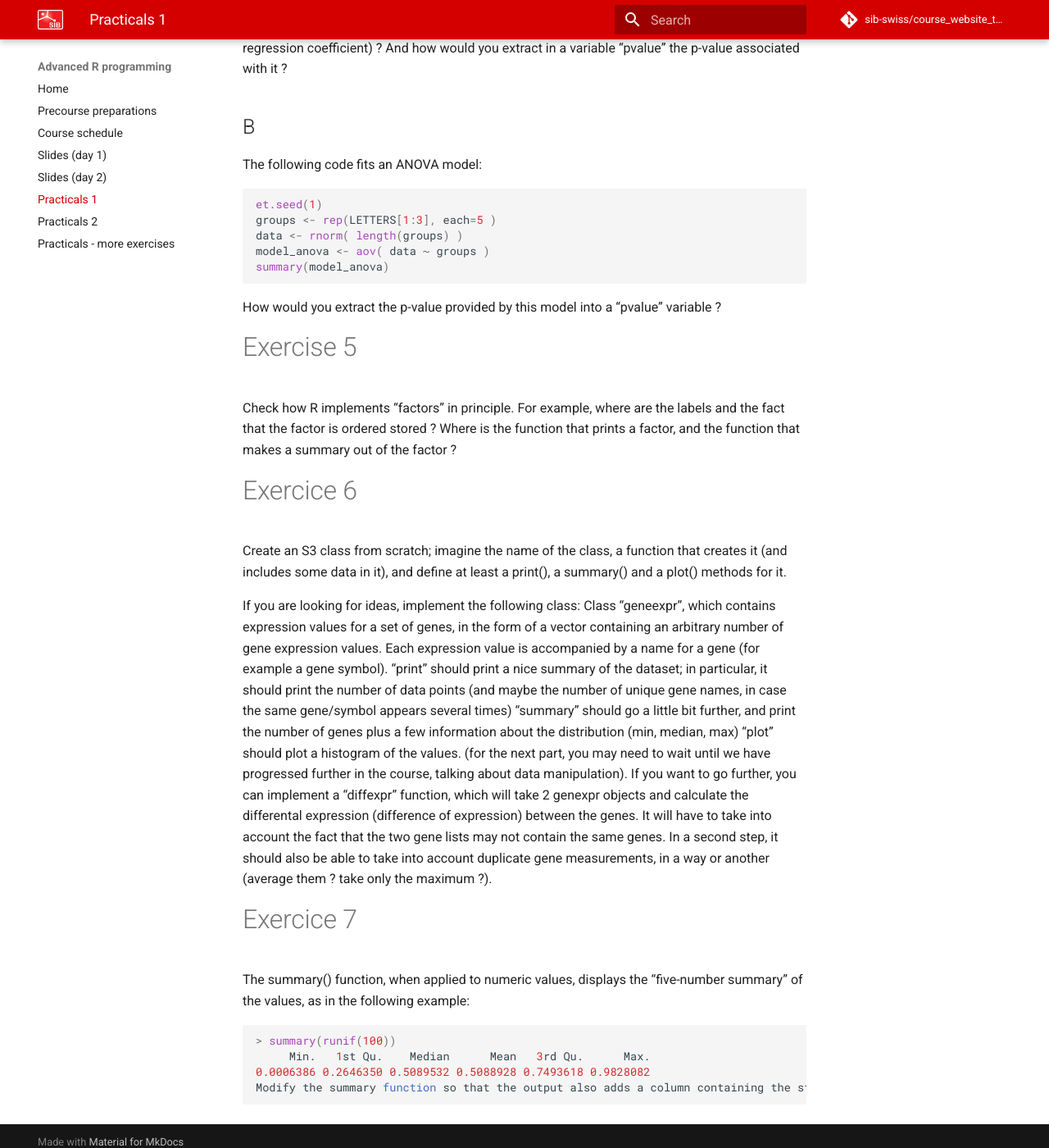
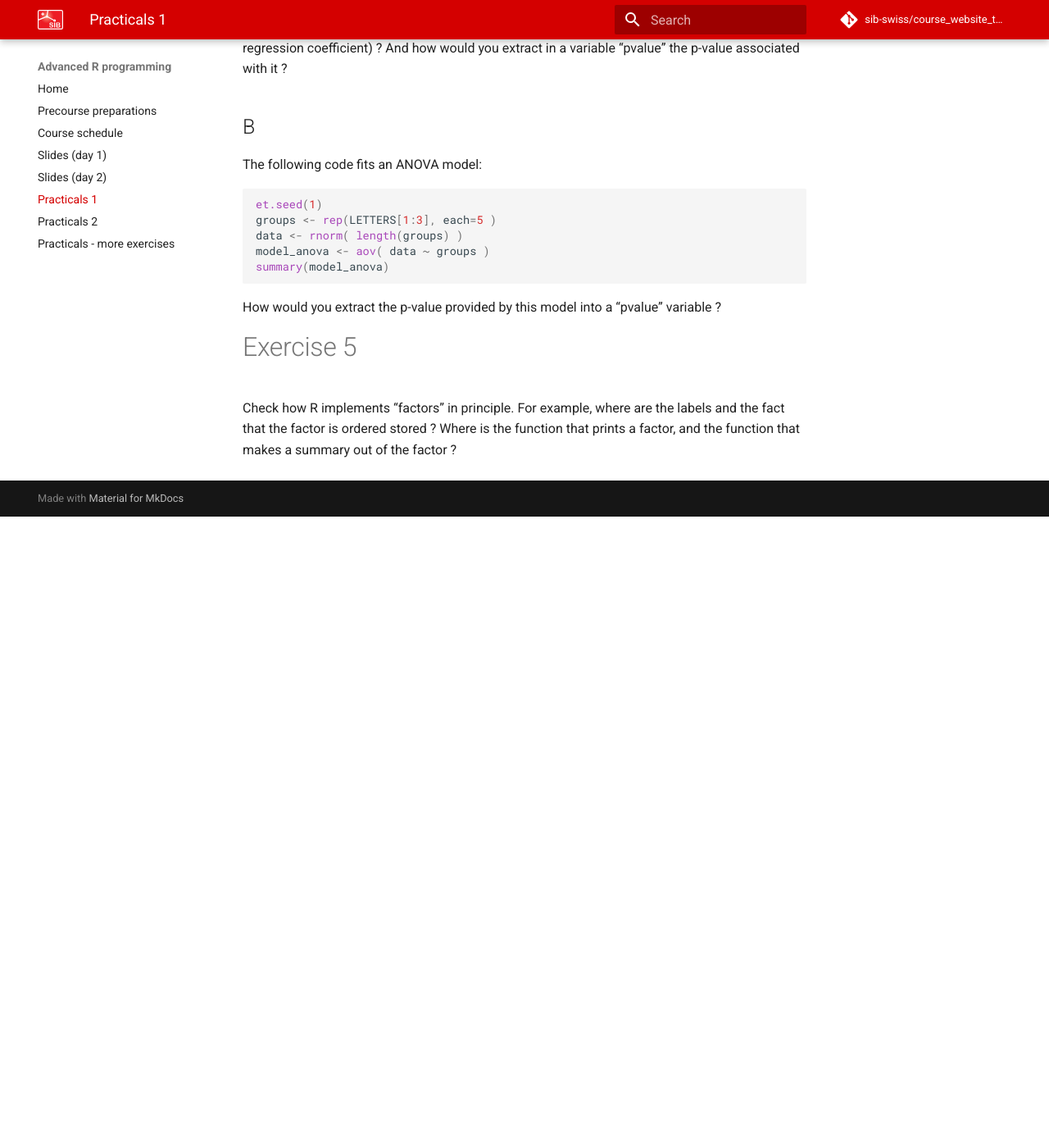
Before and after one commit to sib-swiss/advanced-r-training, an MkDocs documentation site: the page built from docs/practicals_1.md, in a window 1280 px wide and 1400 px high, scrolled down 2303 px. Shown: the whole window at 82% size. Built offline with MkDocs 1.6.1 and Material for MkDocs 9.7.7, drawn with Linux system fonts in a browser that asks for light colours; comment, search, counter and statistics services are not loaded; after the commit the page ends 2933 px from its top, so only the background shows below that; some of the changed text lies outside the part shown.

````diff
--- a/docs/practicals_1.md
+++ b/docs/practicals_1.md
@@ -1,10 +1,12 @@
 Apart from the exercices suggested below, we suggest that you experiment with the topics we discussed this morning (especially those that you do not feel comfortable with): create and work with lists and factors, explore objects, etc.
 
 # Exercice 0
-If you are not comfortable yet with knitr and RMarkdown, try them. You can follow
-the exercises given at the end of the introductory slides. Do not hesitate
-to ask for help and material if required (we will not discuss knitr and
-Rmarkdown in more details during this course).
+
+If you are not comfortable yet with knitr and RMarkdown, try them. You
+can follow the exercises given at the end of the introductory
+slides. Do not hesitate to ask for help and material if required (we
+will not discuss knitr and Rmarkdown in more details during this
+course).
 
 # Exercise 1
 Suppose we have a list of amino acids, their masses and a protein sequence:
@@ -33,7 +35,9 @@ Starting from the factor, how would you calculate the mean amount of fertilizer
 
 # Exercise 3
 ## A
-The table() function allows you to count the number of occurrences of each value in a vector ; for example :
+
+The `table()` function allows you to count the number of occurrences
+of each value in a vector ; for example :
 
 ```r
 > set.seed(5)
@@ -45,11 +49,17 @@ data
 1 2 1 1 2 3
 ```
 
-However, the table has ‘gaps’ in it. How could we obtain the same result, but including all numbers from 1 to 10, with a count of ‘0’ when the value does not appear in the vector ?
+However, the table has ‘gaps’ in it. How could we obtain the same
+result, but including all numbers from 1 to 10, with a count of ‘0’
+when the value does not appear in the vector ?
 
-Side question: the tabulate() function solves part of our question here, but it is not entirely satisfactory. Why ?
+Side question: the tabulate() function solves part of our question
+here, but it is not entirely satisfactory. Why ?
+
 ## B
-When plotting a boxplot, the order of the groups is generally alphabetical; for example, the boxplot created by the following commands has groups A, AB, B, BA, C.
+When plotting a boxplot, the order of the groups is generally
+alphabetical; for example, the boxplot created by the following
+commands has groups A, AB, B, BA, C.
 
 ```r
 a <- runif(100)
@@ -60,7 +70,10 @@ boxplot(a ~ groups)
 How you can easily force a different order  (e.g. A, B, C, AB, BC, CA, ABC) ?
 
 ## C
-When conducting the linear regression described below, all groups are compared to the "A" group (as the intercept, chosen because it is the first group in alphabetical order). How can we force the lm function to choose group "ref" as the reference ?
+When conducting the linear regression described below, all groups are
+compared to the "A" group (as the intercept, chosen because it is the
+first group in alphabetical order). How can we force the `lm()` function
+to choose group "ref" as the reference ?
 
 ```r
 set.seed(1)
@@ -81,7 +94,9 @@ model <- lm(y~x)
 summary(model)
 ```
 
-How would you copy into a variable "slope" the slope of the regression line (the second regression coefficient) ? And how would you extract in a variable "pvalue" the p-value associated with it ?
+How would you copy into a variable "slope" the slope of the regression
+line (the second regression coefficient) ? And how would you extract
+in a variable "pvalue" the p-value associated with it ?
 
 ## B
 The following code fits an ANOVA model:
@@ -94,29 +109,11 @@ model_anova <- aov( data ~ groups )
 summary(model_anova)
 ```
 
-How would you extract the p-value provided by this model into a "pvalue" variable ?
-
+How would you extract the p-value provided by this model into a
+"pvalue" variable ?
 
 # Exercise 5
-Check how R implements "factors" in principle. For example, where are the labels and the fact that the factor is ordered stored ? Where is the function that prints a factor, and the function that makes a summary out of the factor ?
-
-
-# Exercice 6
-Create an S3 class from scratch; imagine the name of the class, a function that creates it (and includes some data in it), and define at least a print(), a summary() and a plot() methods for it.
-
-If you are looking for ideas, implement the following class:
-Class "geneexpr", which contains expression values for a set of genes, in the form of a vector containing an arbitrary number of gene expression values. Each expression value is accompanied by a name for a gene (for example a gene symbol).
-"print" should print a nice summary of the dataset; in particular, it should print the number of data points (and maybe the number of unique gene names, in case the same gene/symbol appears several times)
-"summary" should go a little bit further, and print the number of genes plus a few information about the distribution (min, median, max)
-"plot" should plot a histogram of the values.
-(for the next part, you may need to wait until we have progressed further in the course, talking about data manipulation). If you want to go further, you can implement a "diffexpr" function, which will take 2 genexpr objects and calculate the differental expression (difference of expression) between the genes. It will have to take into account the fact that the two gene lists may not contain the same genes. In a second step, it should also be able to take into account duplicate gene measurements, in a way or another (average them ? take only the maximum ?).
-
-# Exercice 7
-The summary() function, when applied to numeric values, displays the "five-number summary" of the values, as in the following example:
-
-```r
-> summary(runif(100))
-     Min.   1st Qu.    Median      Mean   3rd Qu.      Max.
-0.0006386 0.2646350 0.5089532 0.5088928 0.7493618 0.9828082
-Modify the summary function so that the output also adds a column containing the standard deviation of the data.
-```
+Check how R implements "factors" in principle. For example, where are
+the labels and the fact that the factor is ordered stored ? Where is
+the function that prints a factor, and the function that makes a
+summary out of the factor ?
````
Also changed, not shown: other parts of docs/practicals_1.md (+3 -3 lines), docs/practicals_2.md (+87 -16 lines).
